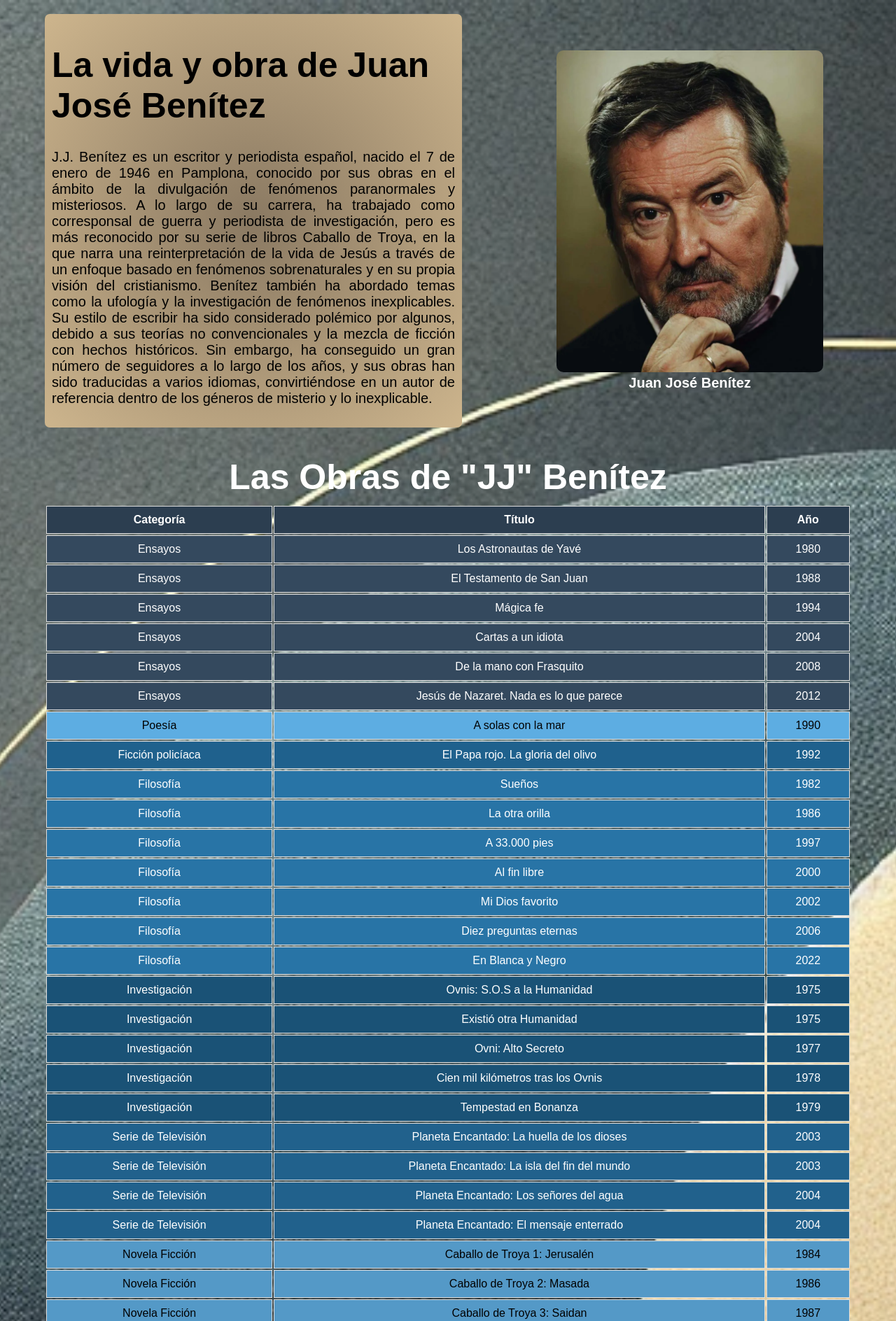
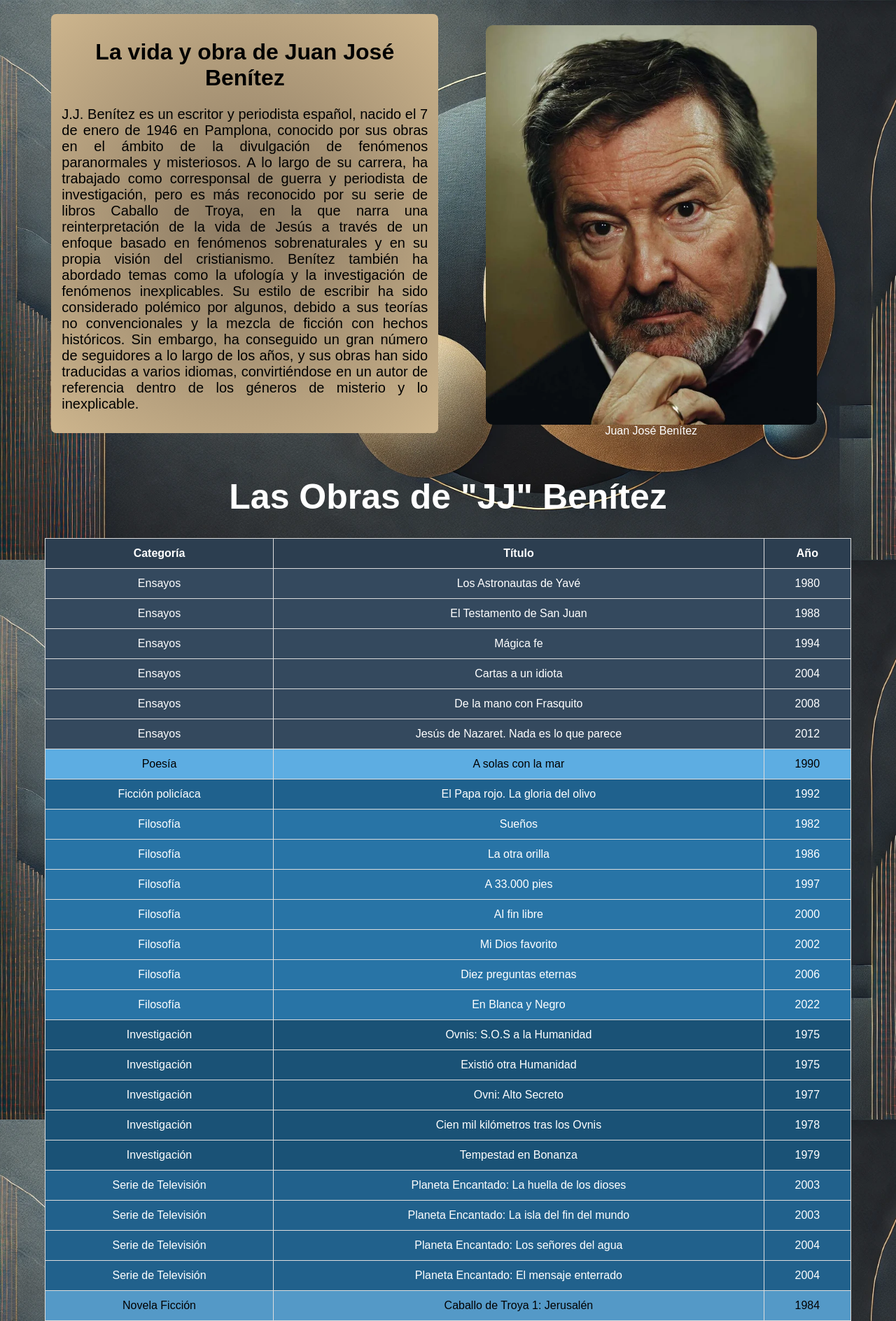
Before and after one commit to MarinGalvanDiaz/ProgramasWeb, a PHP site: page / in a window 1280 px wide. Shown: the top 1888 px of the page at 70% size. Run offline with PHP 8.4, Linux system fonts and the light colour scheme.

```diff
--- a/Practica2/Style/Style.css
+++ b/Practica2/Style/Style.css
@@ -1,128 +1,152 @@
 body {
     background-image: url('../Images/Fondo.jpg');
-    background-size: cover; /* Ajusta la imagen para cubrir toda la pantalla */
-    background-position: center; /* Centra la imagen */
-    background-repeat: no-repeat; /* Evita que la imagen se repita */
+    background-size: cover;
+    background-position: center;
+    background-repeat: no-repeat;
+    background-attachment: fixed;
     font-family: Didot, sans-serif;
     margin: 0;
     padding: 0;
+    min-height: 100vh;
 }
 
 .container {
     width: 90%;
-    margin: auto;
-    padding: 20px;
+    margin: 0 auto;
+    padding: 20px 0;
 }
 
+/* Sección Intro - Centrado horizontal */
 .intro {
-    display: flex;
-    justify-content: space-between;
-    align-items: center;
+    margin: 0 auto 40px;
+    width: 100%;
+    overflow: hidden;
+    text-align: center; /* Centrado del contenido interno */
+}
+
+.intro-content {
+    display: inline-block;
+    width: 100%;
+    max-width: 1200px; /* Ancho máximo para el contenido centrado */
+    text-align: left; /* Restablece alineación para el contenido interno */
 }
 
 .intro-text {
-    width: 50%;
+    display: inline-block;
+    vertical-align: top;
+    width: 48%;
     background: radial-gradient(circle, #8a7962, #cdb58d);
     border-radius: 7px;
-    padding: 10px;
-
-}
-.intro-text p {
-    text-align: justify;
-    font-size: 20px;
+    padding: 15px;
+    box-sizing: border-box;
+    margin-right: 2%;
 }
 
 .author-photo {
-    width: 40%;
+    display: inline-block;
+    vertical-align: top;
+    width: 48%;
     text-align: center;
+    box-sizing: border-box;
 }
-.author-photo figcaption {
+.author-photo figcaption{
     color: white;
-    font-weight: bold;
-    font-size: 20px;
 }
 
-.author-photo img {
+/* Estilos para tabla con colores */
+table {
     width: 100%;
-    border-radius: 10px;
-}
-
-.section {
+    border-collapse: collapse;
     margin-bottom: 40px;
 }
 
-table {
-    width: 100%;
-}
-
 th, td {
-    padding: 10px;
+    padding: 12px;
     border: 1px solid #ddd;
-}
-
-tr {
     text-align: center;
 }
 
 .header {
-    background-color: #2c3e50; /* Azul oscuro */
+    background-color: #2c3e50;
     color: white;
 }
 
 .ensayos {
-    background-color: #34495e; /* Azul grisáceo */
+    background-color: #34495e;
     color: white;
 }
 
 .poesia {
-    background-color: #5dade2; /* Azul celeste */
+    background-color: #5dade2;
     color: black;
 }
 
 .ficcion-policíaca {
-    background-color: #1f618d; /* Azul acero */
+    background-color: #1f618d;
     color: white;
 }
 
 .filosofia {
-    background-color: #2874a6; /* Azul medio */
+    background-color: #2874a6;
     color: white;
 }
 
 .investigacion {
-    background-color: #1a5276; /* Azul profundo */
+    background-color: #1a5276;
     color: white;
 }
 
 .serie {
-    background-color: #21618c; /* Azul intenso */
+    background-color: #21618c;
     color: white;
 }
 
 .novela {
-    background-color: #5499c7; /* Azul cielo */
+    background-color: #5499c7;
     color: black;
 }
 
+/* Sección Libros con altura uniforme */
 .books-section {
-    display: flex;
-    justify-content: space-between;
+    text-align: center;
+    margin-bottom: 40px;
+}
+
+.books-container {
+    display: inline-block;
+    width: 100%;
+    max-width: 1200px;
+    text-align: center;
 }
 
 .book1, .book2, .book3 {
+    display: inline-block;
+    vertical-align: top;
     width: 30%;
-    text-align: center;
-    padding: 10px;
+    padding: 20px;
     border-radius: 10px;
+    box-sizing: border-box;
+    margin: 0 1%;
+    height: 100%; /* Altura flexible */
+    min-height: 550px; /* Altura mínima uniforme */
 }
-.book1 p, .book2 p, .book3 p {
-    text-align: justify;
-    font-size: 20px;
+
+/* Fuerza misma altura con flexbox (alternativa) */
+.books-container {
+    display: flex;
+    justify-content: center;
 }
+
+.book1, .book2, .book3 {
+    flex: 0 0 30%;
+    margin: 0 1.5%;
+}
+
+/* Estilos específicos de libros */
 .book1 {
     background: linear-gradient(to top, #8a7962, #cdb58d);
+}
 
-}
 .book2 {
     background: linear-gradient(to top, #8c5c5c, #ac5c5c);
 }
@@ -131,27 +155,23 @@ tr {
     background: linear-gradient(to top, #606b74, #96acaa);
 }
 
-.book1 img {
-    width: 100%;
-    border-radius: 5px;
+/* Elementos comunes */
+.intro-text p, .book1 p, .book2 p, .book3 p {
+    text-align: justify;
+    font-size: 20px;
+    margin: 15px 0;
 }
 
-.book2 img {
+.author-photo img, .book1 img, .book2 img, .book3 img {
     width: 100%;
-    border-radius: 5px;
+    border-radius: 10px;
+    display: block;
 }
 
-.book3 img {
-    width: 100%;
-    border-radius: 5px;
-}
-h1{
-    font-size: 50px;
-}
 .titulo {
     text-align: center;
-    color: white; /* Azul oscuro */
-    margin-bottom: 10px;
+    color: white;
+    margin: 30px 0;
     font-weight: bold;
     font-size: 50px;
 }
```
Also changed, not shown: Practica2/Style/Style2.css (added, +157 -0 lines).
